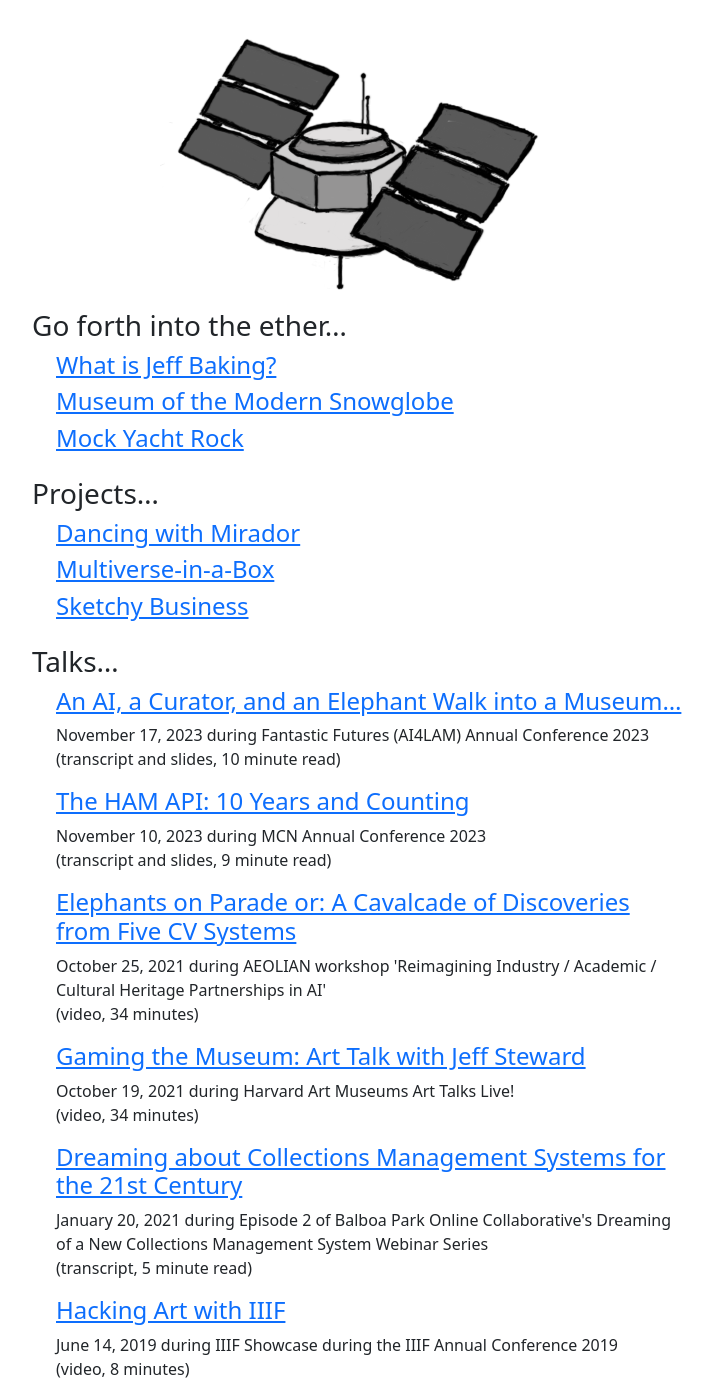
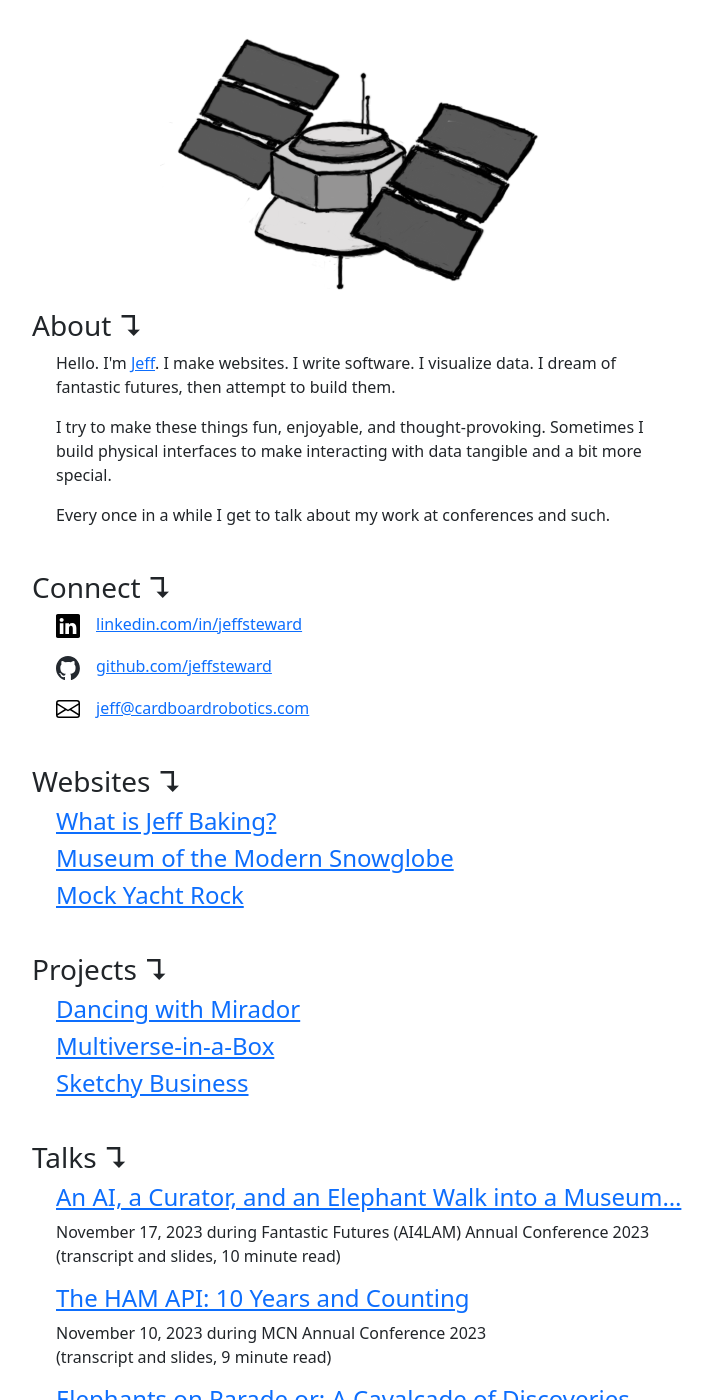
Before and after one commit to jeffsteward/CRI, a Jekyll site: the page built from index.html, in a window 1280 px wide and 1400 px high. Shown: the whole window, without its empty margins (282-995 px from the left). Built offline with Jekyll 4.4.1, drawn with Linux system fonts in a browser that asks for light colours.

Commit message:
rearrange and expand

```diff
--- a/index.html
+++ b/index.html
@@ -7,9 +7,37 @@ title: Home
 	<img src="/assets/images/satellite.png" class="rounded mx-auto d-block img-fluid" title="Our satellites are monitoring all transmissons." alt="A grayscale drawing of a communications satellite">
 </header>
 
-<section class="mb-4">
+<section class="mb-4 pb-1">
 	<p class="h3">
-		Go forth into the ether&hellip;
+		About &#8628;
+	</p>
+	<div class="ps-4">
+		<p>Hello. I'm <a href="https://www.linkedin.com/in/jeffsteward/" target="_blank">Jeff</a>. I make websites. I write software. I visualize data. I dream of fantastic futures, then attempt to build them.</p>
+		<p>I try to make these things fun, enjoyable, and thought-provoking. Sometimes I build physical interfaces to make interacting with data tangible and a bit more special.</p>
+		<p>Every once in a while I get to talk about my work at conferences and such.</p>
+	</div>
+</section>
+
+<section class="mb-4 pb-1">
+	<p class="h3">
+		Connect &#8628;
+	</p>
+	<ul class="list-unstyled ps-4">
+		<li class="mb-3">
+			<a href="https://www.linkedin.com/in/{{ site.linkedin_username }}/"><img class="icon me-3" src="/assets/images/linkedin.svg" alt="Link to LinkedIn account">linkedin.com/in/{{ site.linkedin_username }}</a>
+		</li>
+		<li class="mb-3">
+			<a href="https://github.com/{{ site.github_username }}"><img class="icon me-3" src="/assets/images/github-mark.svg" alt="Link to GitHub account">github.com/{{ site.github_username }}</a>
+		</li>
+		<li class="mb-3">
+			<a href="mailto:{{ site.email }}"><img class="icon me-3" src="/assets/images/envelope.svg" alt="Link to email address">{{ site.email }}</a>
+		</li>
+	</ul>
+</section>
+
+<section class="mb-4 pb-1">
+	<p class="h3">
+		Websites &#8628;
 	</p>
 	<ul class="list-unstyled ps-4">
 		<li>
@@ -36,9 +64,9 @@ title: Home
 	</ul>
 </section>
 
-<section class="mb-4">
+<section class="mb-4 pb-1">
 	<p class="h3">
-		Projects&hellip;
+		Projects &#8628;
 	</p>
 	<ul class="list-unstyled ps-4">
 		{% for project in site.projects %}
@@ -54,9 +82,9 @@ title: Home
 	</ul>
 </section>
 
-<section class="mb-4">
+<section class="mb-4 pb-1">
 	<p class="h3">
-		Talks&hellip;
+		Talks &#8628;
 	</p>
 	<ul class="list-unstyled ps-4">
 		{% for talk in site.data.talks %}
@@ -72,14 +100,3 @@ title: Home
 		{% endfor %}
 	</ul>
 </section>
-
-<section>
-	<p class="h3">
-		Connect&hellip;
-	</p>
-	<p class="ps-4">
-		<a href="https://github.com/jeffsteward"><img class="icon me-2" src="/assets/images/github-mark.svg"></a>
-		<a href="https://www.linkedin.com/in/jeffsteward/"><img class="icon me-2" src="/assets/images/linkedin.svg"></a>
-		<a href="mailto:jeff@cardboardrobotics.com"><img class="icon me-2" src="/assets/images/envelope.svg"></a>
-	</p>
-</section>
```
